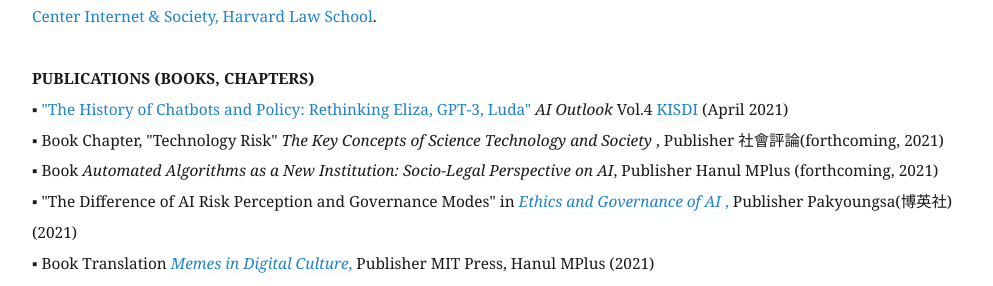
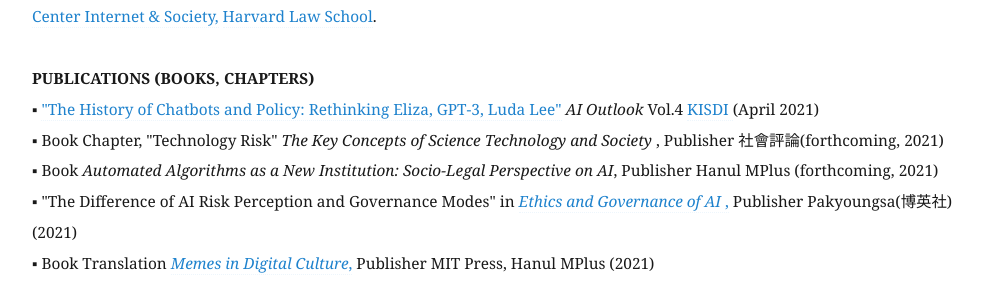
Before and after one commit to eunchangchoi/eunchangchoi.github.io, a Jekyll site: the page built from index.md, in a window 1280 px wide and 900 px high, scrolled down 1743 px. Shown: the part 161-447 px from the top of the window, without its empty margins (68-1061 px from the left). Built offline with Jekyll 4.4.1, drawn with Linux system fonts in a browser that asks for light colours.

Commit message:
Update index.md

```diff
--- a/index.md
+++ b/index.md
@@ -33,7 +33,7 @@
 <br>
 <br>
  <strong> PUBLICATIONS (BOOKS, CHAPTERS) </strong> <br>
-▪  <a href="https://www.kisdi.re.kr/kisdi/fp/kr/publication/listResearch.do?cmd=fpListResearch&sControlNoSer=45&sMenuType=3&curPage=1&sSDate=&sEDate=&searchKey=TITLE&searchValue=&ordTxt=M001001"> "The History of Chatbots and Policy: Rethinking Eliza, GPT-3, Luda"</a> <i> AI Outlook</i> Vol.4 <a href="https://www.kisdi.re.kr/eng/index.do"> KISDI </a> (April 2021)<br>
+▪  <a href="https://www.kisdi.re.kr/kisdi/fp/kr/publication/selectResearch.do?cmd=fpSelectResearch&sMenuType=3&controlNo=14928&langdiv=1"> "The History of Chatbots and Policy: Rethinking Eliza, GPT-3, Luda Lee"</a> <i> AI Outlook</i> Vol.4 <a href="https://www.kisdi.re.kr/eng/index.do"> KISDI </a> (April 2021)<br>
 ▪  Book Chapter, "Technology Risk" <i> The Key Concepts of Science Technology and Society </i>, Publisher 社會評論(forthcoming, 2021) <br>
 ▪  Book <i> Automated Algorithms as a New Institution: Socio-Legal Perspective on AI</i>, Publisher Hanul MPlus (forthcoming, 2021) <br>
 ▪  "The Difference of AI Risk Perception and Governance Modes" in <a href="https://www.kyobobook.co.kr/product/detailViewKor.laf?mallGb=KOR&ejkGb=KOR&barcode=9791130337722&orderClick=LA6"><i> Ethics and Governance of AI </i>,</a> Publisher Pakyoungsa(博英社)(2021) <br>
```
